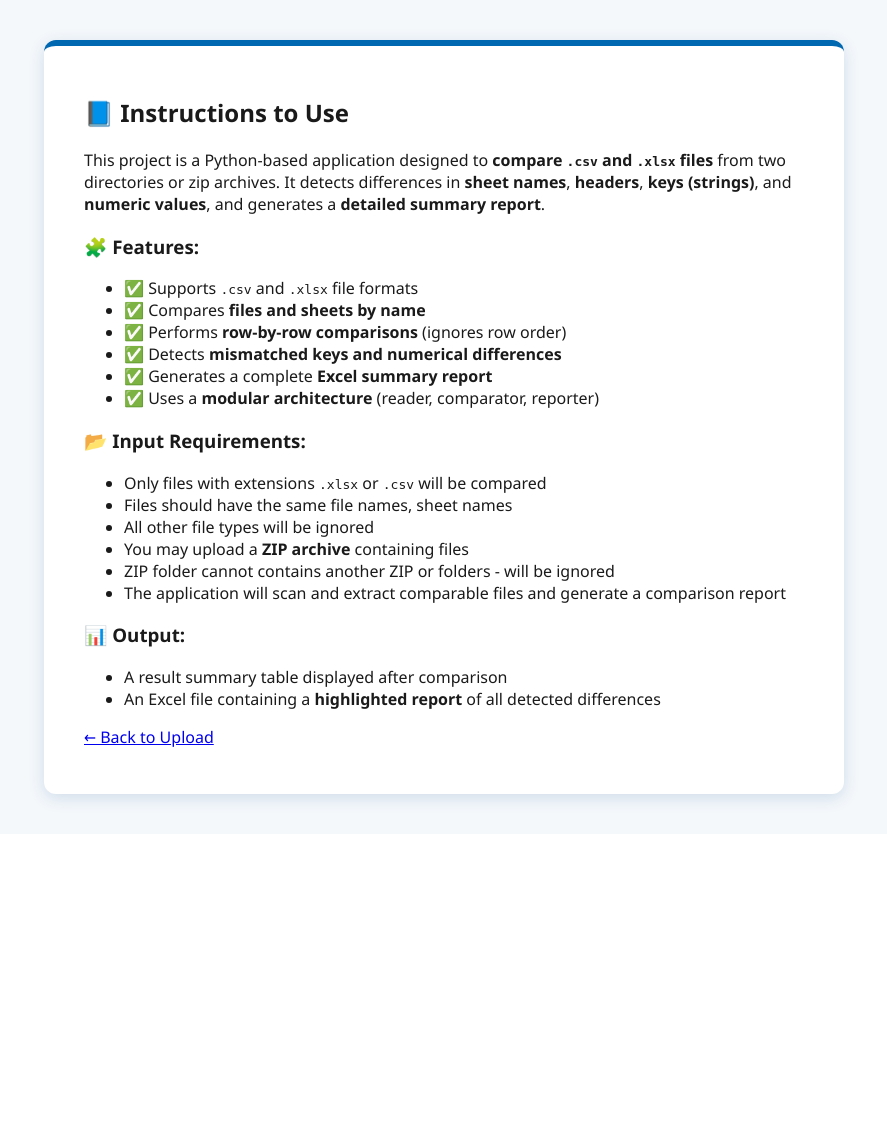
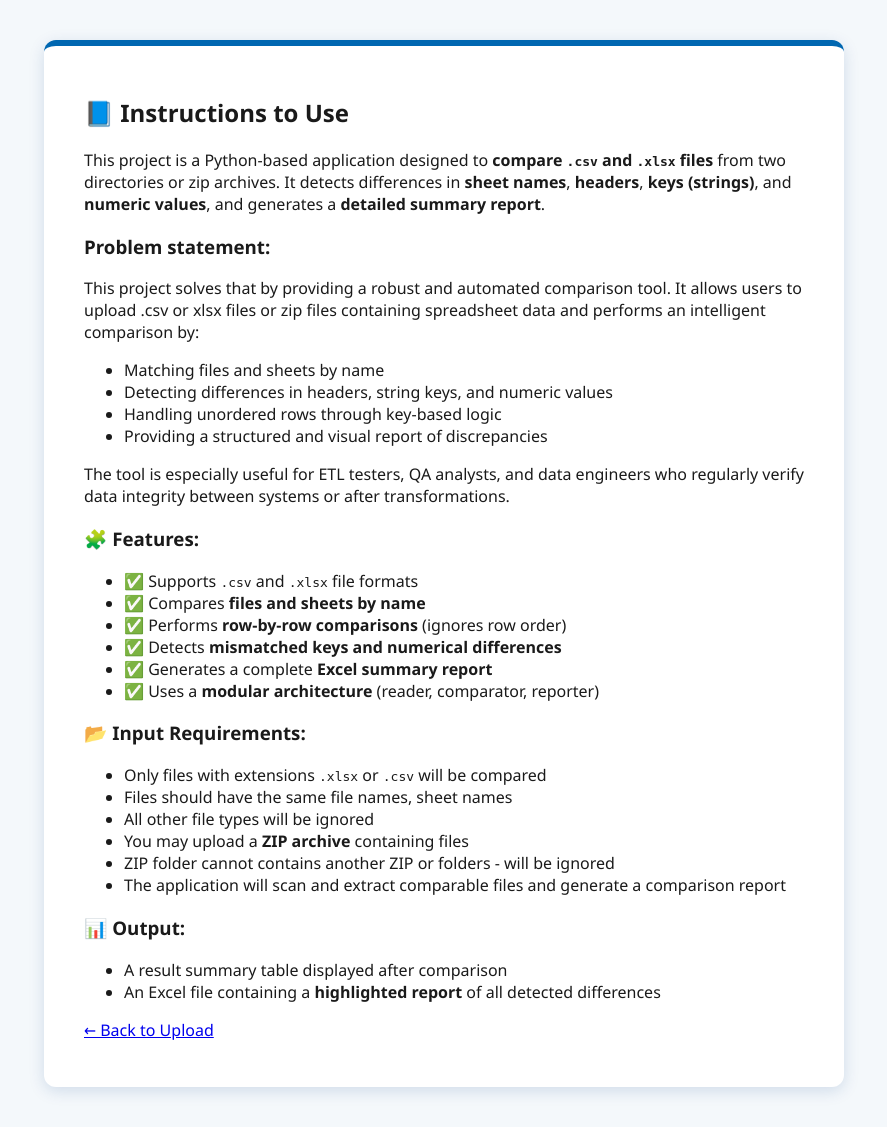
Before and after one commit to VitEfimov/File_comparator, a Flask app: page /instruction in a window 1280 px wide. Shown: the whole page, without its empty margins (196-1083 px from the left). Before the commit the page ends 810 px from the top, so only its background shows below. Run offline with Flask 3, Linux system fonts and the light colour scheme.

Commit message:
compate two files

```diff
--- a/app.py
+++ b/app.py
@@ -9,6 +9,7 @@ from flask import Flask, render_template, request, send_file
 sys.path.append(os.path.dirname(os.path.dirname(__file__)))
 
 sys.stdout = io.TextIOWrapper(sys.stdout.buffer, encoding='utf-8')
+from comparator_app.comparator.simple_compare import simple_compare
 from comparator_app.comparator.compare_zip import compare_directory
 from comparator_app.reports.report_methods import highlighted_report, total_report
 
@@ -106,6 +107,9 @@ def compare():
     file1 = request.files['zip1']
     file2 = request.files['zip2']
 
+    single_file = False
+
+
     with tempfile.TemporaryDirectory() as temp_dir:
         dir1_root = os.path.join(temp_dir, 'dir1')
         dir2_root = os.path.join(temp_dir, 'dir2')
@@ -119,6 +123,7 @@ def compare():
                 dir1 = extract_and_locate_root(file1, dir1_root)
                 dir2 = extract_and_locate_root(file2, dir2_root)
             elif not is_zip(file1) and not is_zip(file2):
+                single_file = True
                 path1 = os.path.join(dir1_root, file1.filename)
                 path2 = os.path.join(dir2_root, file2.filename)
                 file1.save(path1)
@@ -137,7 +142,6 @@ def compare():
         highlighted_output = 'highlighted_output' in request.form
         sorting = 'sorting' in request.form
         print_difference = 'print_difference' in request.form
-        ignore_name = 'ignore_name' in request.form
 
         config = {
             'decimal': decimal,
@@ -146,7 +150,6 @@ def compare():
             'errors': [],
             'sorting': sorting,
             'print_difference': print_difference,
-            'ignore_name': ignore_name
         }
 
         buffer = io.StringIO()
@@ -154,9 +157,23 @@ def compare():
         sys.stdout = buffer
 
         try:
-            df_total, highlighted_dfs  = compare_directory(dir1, dir2, config)
-            generated_dataframes["total"] = df_total
-            generated_dataframes["highlighted"] = highlighted_dfs or []
+            if not single_file:
+                df_total, highlighted_dfs  = compare_directory(dir1, dir2, config)
+                generated_dataframes["total"] = df_total
+                generated_dataframes["highlighted"] = highlighted_dfs or []
+
+            else:
+                file1_path = next((os.path.join(dir1, f) for f in os.listdir(dir1) if f.endswith(('.xlsx', '.csv'))), None)
+                file2_path = next((os.path.join(dir2, f) for f in os.listdir(dir2) if f.endswith(('.xlsx', '.csv'))), None)
+
+                if not file1_path or not file2_path:
+                   return render_template('result.html', output='❌ Could not locate valid .xlsx or .csv file in uploaded files.')
+
+                df_total, highlighted_dfs = simple_compare(file1_path, file2_path, config)
+            # else:
+            #     df_total, highlighted_dfs  = simple_compare(dir1, dir2, config)
+            #     generated_dataframes["total"] = df_total
+            #     generated_dataframes["highlighted"] = highlighted_dfs or []
         except Exception as e:
             sys.stdout = sys_stdout_original
             return render_template('result.html', output=f'❌ Comparison failed: {str(e)}')
--- a/comparator_app/comparator/compare_zip.py
+++ b/comparator_app/comparator/compare_zip.py
@@ -15,7 +15,6 @@ def compare_directory(dir1, dir2, config):
 
     base_dir1 = os.path.basename(dir1)
     base_dir2 = os.path.basename(dir2)
-
 
     try:
         if len(dir1) > 1 and len(dir2) > 1 and set(os.listdir(dir1)) != set(os.listdir(dir2)):
@@ -39,8 +38,6 @@ def compare_directory(dir1, dir2, config):
     not_comparable_files1 = {f for f in os.listdir(dir1) if not f.endswith(('.xlsx', 'csv'))}
     not_comparable_files2 = {f for f in os.listdir(dir2) if not f.endswith(('.xlsx', 'csv'))}
 
-    # dir1_name = os.path.basename(dir1)
-    # dir2_name = os.path.basename(dir2)
     if (len(not_comparable_files1) > 0 or len(not_comparable_files2) > 0):
 
         errors.append(
--- a/templates/index.html
+++ b/templates/index.html
@@ -20,11 +20,10 @@
 
       <!-- Configuration -->
       <fieldset>
-        <legend>Comparison Configuration</legend>
+        <legend>Comparison Configuration for .zip</legend>
 
         <label for="decimal">Decimal Precision:</label>
         <input type="number" id="decimal" name="decimal" value="5" min="0" />
-        <label><input type="checkbox" name="ignore_name" unchecked> Ignore names of file </label>
         <label><input type="checkbox" name="print_difference" unchecked> Print differences </label>
         <label><input type="checkbox" name="create_reports" unchecked> Create Reports</label>
         <label><input type="checkbox" name="highlighted_output" checked> Highlighted Output</label>
--- a/templates/instruction.html
+++ b/templates/instruction.html
@@ -13,6 +13,17 @@
   <h2>📘 Instructions to Use</h2>
   <p>This project is a Python-based application designed to <strong>compare <code>.csv</code> and <code>.xlsx</code> files</strong> from two directories or zip archives.
   It detects differences in <strong>sheet names</strong>, <strong>headers</strong>, <strong>keys (strings)</strong>, and <strong>numeric values</strong>, and generates a <strong>detailed summary report</strong>.</p>
+
+    <h3>Problem statement:</h3>
+
+    <p> This project solves that by providing a robust and automated comparison tool. It allows users to upload .csv or xlsx files or zip files containing spreadsheet data and performs an intelligent comparison by: </p>
+        <ul>
+            <li>Matching files and sheets by name </li>
+            <li>Detecting differences in headers, string keys, and numeric values</li>
+            <li>Handling unordered rows through key-based logic</li>
+            <li>Providing a structured and visual report of discrepancies</li>
+        </ul>
+        <p> The tool is especially useful for ETL testers, QA analysts, and data engineers who regularly verify data integrity between systems or after transformations. </p>
 
     <h3>🧩 Features:</h3>
         <ul>
```
Also changed, not shown: comparator_app/comparator/simple_compare.py (added, +65 -0 lines).
